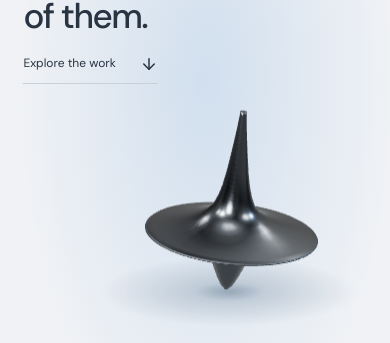
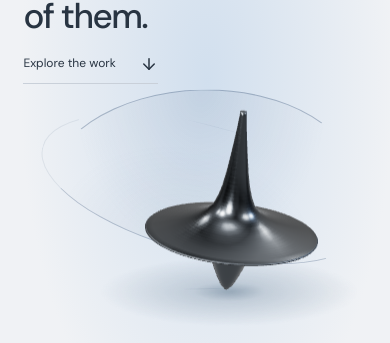
Before and after one commit to Arjun220905/portfolio, a Next.js app: page / in a window 390 px wide. Shown: the part 243-586 px from the top of the page. Built offline with nearby package versions, Linux system fonts and the light colour scheme.

Commit message:
Add ambient orbital motion behind the hero

```diff
--- /dev/null
+++ b/app/alternate/hero-atmosphere.module.css
@@ -0,0 +1,10 @@
+.atmosphere { position:absolute; inset:0; overflow:hidden; pointer-events:none; z-index:0; }
+.orbit { position:absolute; left:29%; top:16%; width:58%; height:65%; }
+.arc { position:absolute; inset:0; display:block; border-radius:50%; border:1px solid transparent; border-top-color:color-mix(in srgb,var(--blue),transparent 58%); border-right-color:color-mix(in srgb,var(--blue),transparent 83%); background:radial-gradient(ellipse at 50% 0%,color-mix(in srgb,var(--blue),transparent 88%),transparent 58%); transform:rotate(-24deg) scale(.94); }
+.counterArc { inset:15% -8%; border-top-color:transparent; border-right-color:transparent; border-bottom-color:color-mix(in srgb,var(--blue),transparent 65%); border-left-color:color-mix(in srgb,var(--blue),transparent 88%); background:radial-gradient(ellipse at 50% 100%,color-mix(in srgb,var(--blue),transparent 92%),transparent 58%); transform:rotate(32deg) scale(1.04); }
+@media(max-width:700px) {
+  .orbit { left:12%; top:35%; width:80%; height:28%; }
+  .arc { border-right-color:transparent; }
+  .counterArc { inset:18% -3%; }
+}
+@media(prefers-reduced-motion:reduce) { .arc { transform:none!important; } }
--- /dev/null
+++ b/app/alternate/hero-atmosphere.tsx
@@ -0,0 +1,30 @@
+'use client';
+
+import { useEffect, useRef } from 'react';
+import { animate, useInView } from 'motion/react';
+import { usePrefersReducedMotion } from './use-reduced-motion';
+import s from './hero-atmosphere.module.css';
+
+export function HeroAtmosphere() {
+  const ref = useRef<HTMLDivElement>(null);
+  const inView = useInView(ref, { amount: 0 });
+  const reduced = usePrefersReducedMotion();
+
+  useEffect(() => {
+    if (!ref.current || reduced || !inView) return;
+    const arcs = ref.current.querySelectorAll<HTMLSpanElement>('span');
+    const controls = [
+      animate(arcs[0], { transform: ['rotate(-24deg) scale(.94)', 'rotate(18deg) scale(1.06)', 'rotate(-24deg) scale(.94)'] }, { duration: 26, repeat: Infinity, ease: 'easeInOut' }),
+      animate(arcs[1], { transform: ['rotate(32deg) scale(1.04)', 'rotate(-20deg) scale(.92)', 'rotate(32deg) scale(1.04)'] }, { duration: 34, repeat: Infinity, ease: 'easeInOut' }),
+    ];
+    const visibility = () => { for (const control of controls) { if (document.hidden) control.pause(); else control.play(); } };
+    visibility();
+    document.addEventListener('visibilitychange', visibility);
+    return () => {
+      document.removeEventListener('visibilitychange', visibility);
+      for (const control of controls) control.stop();
+    };
+  }, [inView, reduced]);
+
+  return <div ref={ref} className={s.atmosphere} aria-hidden="true"><div className={s.orbit}><span className={s.arc}/><span className={`${s.arc} ${s.counterArc}`}/></div></div>;
+}
--- a/app/alternate/studio.module.css
+++ b/app/alternate/studio.module.css
@@ -415,3 +415,5 @@
 :global([data-theme='dark']) .page :is(h1,h2,h3,h4) { color:var(--heading); }
 
 :global([data-theme='dark']) .page ::selection { background:#33418c; color:var(--ink); }
+
+.heroOverline,.heroBottom { position:relative; z-index:1; }
--- a/app/alternate/studio.tsx
+++ b/app/alternate/studio.tsx
@@ -11,6 +11,7 @@ import { TraceStudy, WalletStudy } from './studio-new-studies';
 import { CinemaFrame, CompactDisc, KnightPuzzle } from './studio-interests';
 import { studioArticles } from './studio-writing';
 import { InceptionTop } from './inception-top';
+import { HeroAtmosphere } from './hero-atmosphere';
 import s from './studio.module.css';
 
 const ease = [.22, 1, .36, 1] as const;
@@ -52,6 +53,7 @@ function Hero() {
   const { scrollYProgress } = useScroll({ target: ref, offset: ['start start', 'end start'] });
   const y = useTransform(scrollYProgress, [0, 1], [0, 130]);
   return <section ref={ref} id="studio-top" className={s.hero}>
+    <HeroAtmosphere/>
     <div className={s.heroOverline}><span><span className={s.statusDot} /> AI agent automation × backend systems</span></div>
     <div className={s.heroStage}>
       <motion.div className={s.heroStatement} initial={reduced ? false : { opacity: 0, transform: 'translateY(24px)' }} animate={{ opacity: 1, transform: 'translateY(0px)' }} transition={{ duration: .9, ease }}><h1>{['Building things.', 'Making sense', 'of them.'].map((line, i) => <motion.span key={line} style={{ display: 'block' }} initial={reduced ? false : { opacity: 0, transform: 'translateY(32px)' }} animate={{ opacity: 1, transform: 'translateY(0px)' }} transition={{ duration: .75, delay: .12 + i * .12, ease }}>{line}</motion.span>)}</h1><a className={s.textLink} href="#studio-work">Explore the work <ArrowDown size={18}/></a></motion.div>
```
